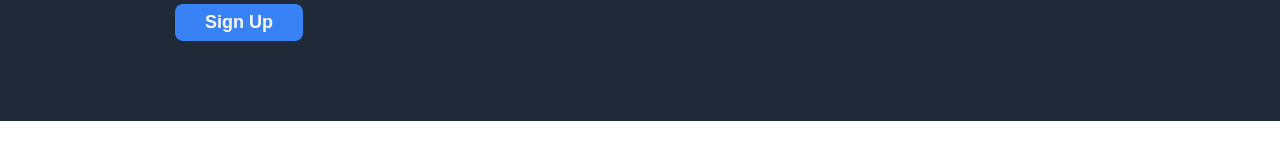
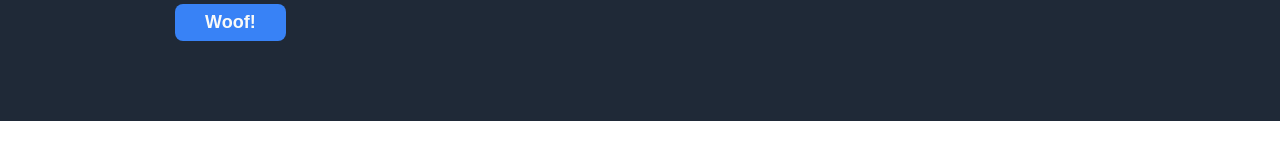
Before and after one commit to dedge-ct/odin-landing-page, a plain HTML site: page index.html in a window 1280 px wide. Shown: the part 300-468 px from the top of the page. Drawn offline with Linux system fonts and the light colour scheme.

Commit message:
Modified hero button

```diff
--- a/index.html
+++ b/index.html
@@ -20,7 +20,7 @@
             <div class="hero-left">
                 <div class="hero-title">A Page about Golden Retrievers</div>
                 <div class="hero-text">Golden Retrievers are a medium-sized retrieving breed from Scotland known for their gentle nature and silky golden coat. They are also the best bois.</div>
-                <button class="hero-button">Sign Up</button>
+                <button class="hero-button">Woof!</button>
             </div>
             <div class="hero-right">
                 <img src="https://w0.peakpx.com/wallpaper/136/607/HD-wallpaper-golden-retriever-dogs-with-hats-is-sitting-on-road-dog.jpg" alt="pic for website">
--- a/styles.css
+++ b/styles.css
@@ -43,6 +43,7 @@ a {
     display: flex;
     padding: 80px 175px;
     gap: 20px;
+    flex: 1;
 }
 
 .hero-right img {
```
